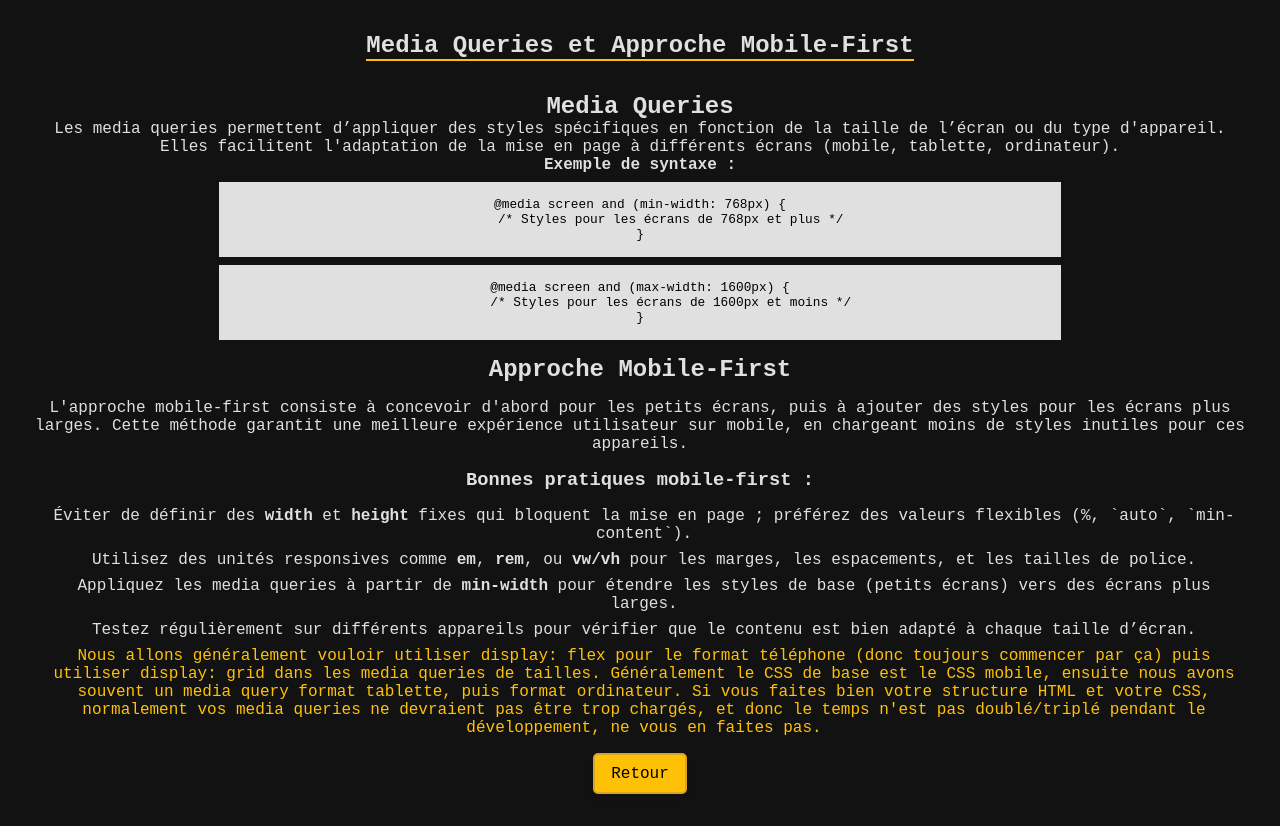
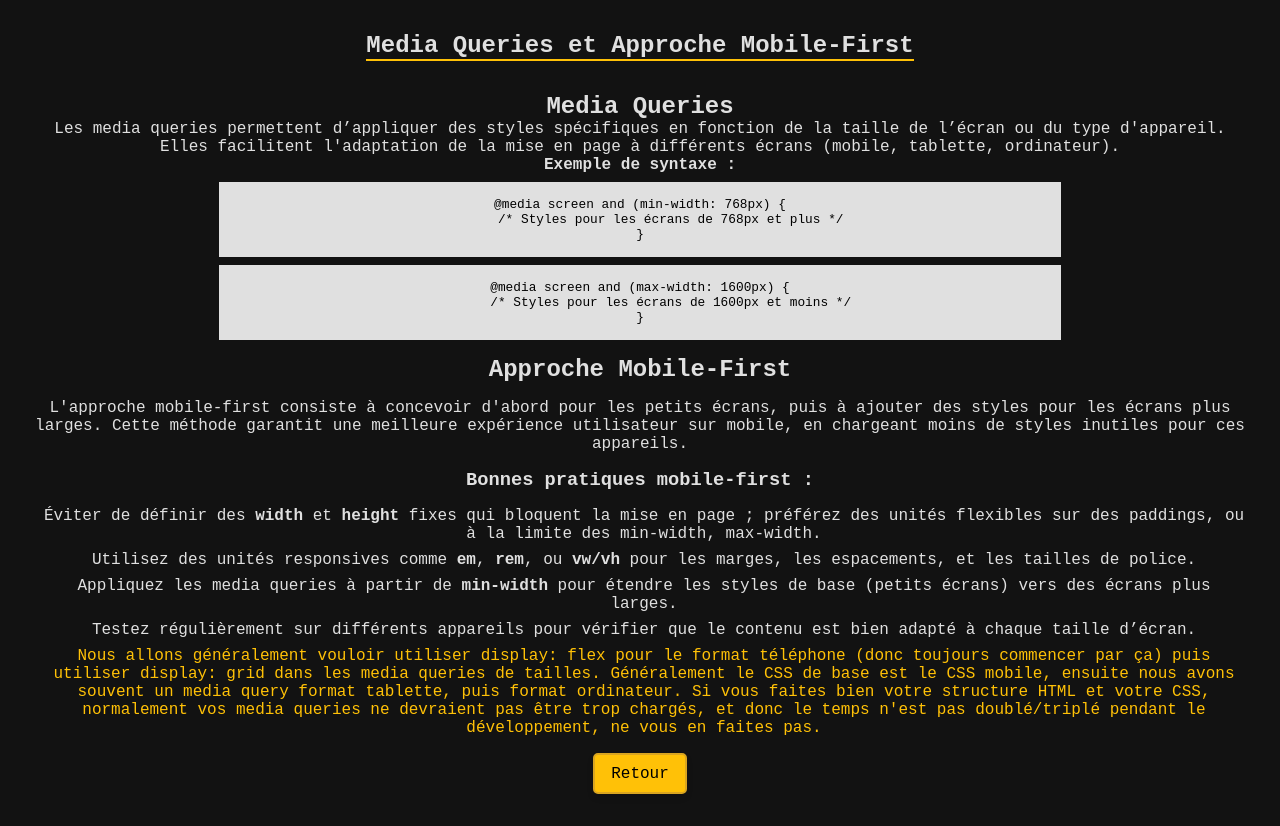
Before and after one commit to StarPlatinumSan/Design-Responsive, a plain HTML site: page media.html in a window 1280 px wide. Drawn offline with Linux system fonts and the light colour scheme.

Commit message:
ajustement texte media

```diff
--- a/media.html
+++ b/media.html
@@ -37,7 +37,7 @@
 				</p>
 				<h3>Bonnes pratiques mobile-first :</h3>
 				<ul class="listAstuce">
-					<li>Éviter de définir des <strong>width</strong> et <strong>height</strong> fixes qui bloquent la mise en page ; préférez des valeurs flexibles (%, `auto`, `min-content`).</li>
+					<li>Éviter de définir des <strong>width</strong> et <strong>height</strong> fixes qui bloquent la mise en page ; préférez des unités flexibles sur des paddings, ou à la limite des min-width, max-width.</li>
 					<li>Utilisez des unités responsives comme <strong>em</strong>, <strong>rem</strong>, ou <strong>vw/vh</strong> pour les marges, les espacements, et les tailles de police.</li>
 					<li>Appliquez les media queries à partir de <strong>min-width</strong> pour étendre les styles de base (petits écrans) vers des écrans plus larges.</li>
 					<li>Testez régulièrement sur différents appareils pour vérifier que le contenu est bien adapté à chaque taille d’écran.</li>
```
